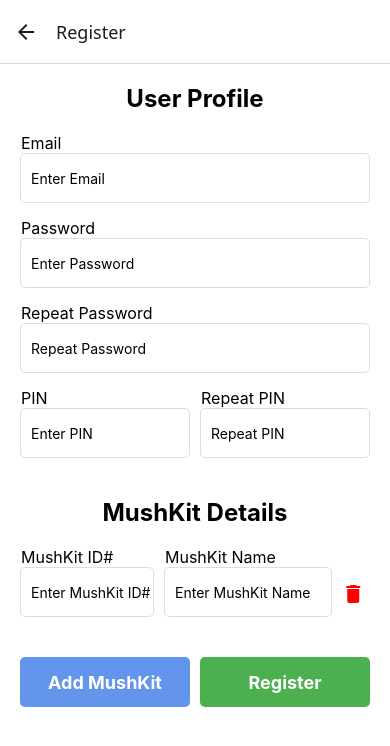
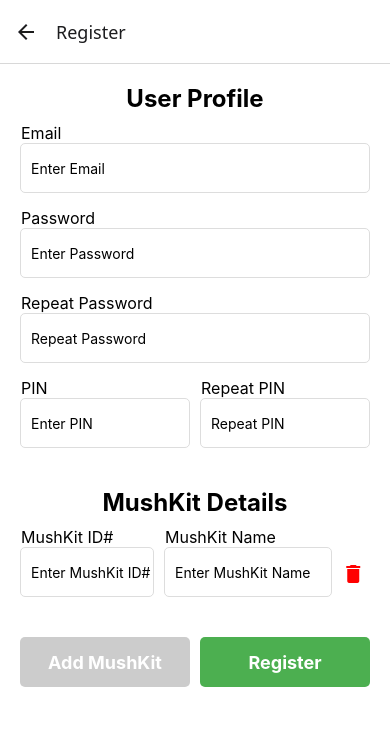
Before and after one commit to HelaenaCambel/MushKitApp, a React Native app: screen /Register in a window 390 px wide. Shown: the top 746 px of the page. Built offline with nearby package versions, Linux system fonts and the light colour scheme.

Commit message:
Delete Icon

```diff
--- a/src/screens/RegUserScreen.js
+++ b/src/screens/RegUserScreen.js
@@ -12,8 +12,22 @@ const RegUserScreen = () => {
     const [confirmPassword, setConfirmPassword] = useState('');
     const [pin, setPin] = useState('');
     const [confirmPin, setConfirmPin] = useState('');
+
     const [kitID, setKitID] = useState('');
     const [kitName, setKitName] = useState('');
+    const [mushKits, setMushKits] = useState([]);
+
+    const handleAddMushKit = () => {
+        if (!kitID || !kitName) return;
+
+        setMushKits(prev => [...prev, { kitID, kitName }]);
+        setKitID('');
+        setKitName('');
+    };
+
+    const handleDeleteKit = (index) => {
+        setMushKits(prev => prev.filter((_, i) => i !== index));
+    };
 
     const handleRegister = async () => {
         if (password !== confirmPassword) {
@@ -27,15 +41,8 @@ const RegUserScreen = () => {
         }
 
         try {
-            await createUserWithEmailAndPassword(auth, email, password, pin);
-
-            await setDoc(doc(db, "users", email), {
-                email,
-                password,
-                pin,
-                kitID,
-                kitName,
-            });
+            await createUserWithEmailAndPassword(auth, email, password);
+            await setDoc(doc(db, "users", email), { email, password, pin, mushKits });
 
             Alert.alert('User registered successfully!');
             setEmail('');
@@ -45,6 +52,7 @@ const RegUserScreen = () => {
             setConfirmPin('');
             setKitID('');
             setKitName('');
+            setMushKits([]);
         } catch (error) {
             console.error(error);
             Alert.alert('Registration failed', error.message);
@@ -56,78 +64,51 @@ const RegUserScreen = () => {
             <Text style={RegUserStyle.header}>User Profile</Text>
 
             <Text style={RegUserStyle.title}>Email</Text>
-            <TextInput
-                style={RegUserStyle.input}
-                placeholder="Enter Email"
-                value={email}
-                onChangeText={setEmail}
-            />
-
+            <TextInput style={RegUserStyle.input} placeholder="Enter Email" value={email} onChangeText={setEmail} />
             <Text style={RegUserStyle.title}>Password</Text>
-            <TextInput
-                style={RegUserStyle.input}
-                placeholder="Enter Password"
-                secureTextEntry
-                value={password}
-                onChangeText={setPassword}
-            />
-
+            <TextInput style={RegUserStyle.input} placeholder="Enter Password" secureTextEntry value={password} onChangeText={setPassword} />
             <Text style={RegUserStyle.title}>Repeat Password</Text>
-            <TextInput
-                style={RegUserStyle.input}
-                placeholder="Repeat Password"
-                secureTextEntry
-                value={confirmPassword}
-                onChangeText={setConfirmPassword}
-            />
+            <TextInput style={RegUserStyle.input} placeholder="Repeat Password" secureTextEntry value={confirmPassword} onChangeText={setConfirmPassword} />
 
             <View style={RegUserStyle.PINContainer}>
                 <View style={RegUserStyle.rowPIN}>
                     <Text style={RegUserStyle.title}>PIN</Text>
-                    <TextInput
-                        style={RegUserStyle.input}
-                        placeholder="Enter PIN"
-                        secureTextEntry
-                        value={pin}
-                        onChangeText={setPin}
-                    />
+                    <TextInput style={RegUserStyle.input} placeholder="Enter PIN" secureTextEntry value={pin} onChangeText={setPin} />
                 </View>
-
                 <View style={RegUserStyle.rowRepeatPIN}>
                     <Text style={RegUserStyle.title}>Repeat PIN</Text>
-                    <TextInput
-                        style={RegUserStyle.input}
-                        placeholder="Repeat PIN"
-                        secureTextEntry
-                        value={confirmPin}
-                        onChangeText={setConfirmPin}
-                    />
+                    <TextInput style={RegUserStyle.input} placeholder="Repeat PIN" secureTextEntry value={confirmPin} onChangeText={setConfirmPin} />
                 </View>
             </View>
 
             <Text style={RegUserStyle.header}>MushKit Details</Text>
+            {mushKits.map((kit, index) => (
+                <View style={RegUserStyle.KitContainer} key={index}>
+                    <View style={RegUserStyle.rowKitID}>
+                        <Text style={RegUserStyle.title}>MushKit ID#</Text>
+                        <TextInput style={RegUserStyle.input} value={kit.kitID} editable={false} />
+                    </View>
+                    <View style={RegUserStyle.rowKitName}>
+                        <Text style={RegUserStyle.title}>MushKit Name</Text>
+                        <TextInput style={RegUserStyle.input} value={kit.kitName} editable={false} />
+                    </View>
+                    <View style={RegUserStyle.rowDelIcon}>
+                        <TouchableOpacity onPress={() => handleDeleteKit(index)}>
+                            <DelIcon name="delete" size={24} color="red" />
+                        </TouchableOpacity>
+                    </View>
+                </View>
+            ))}
 
             <View style={RegUserStyle.KitContainer}>
                 <View style={RegUserStyle.rowKitID}>
                     <Text style={RegUserStyle.title}>MushKit ID#</Text>
-                    <TextInput
-                        style={RegUserStyle.input}
-                        placeholder="Enter MushKit ID#"
-                        value={kitID}
-                        onChangeText={setKitID}
-                    />
+                    <TextInput style={RegUserStyle.input} placeholder="Enter MushKit ID#" value={kitID} onChangeText={setKitID} />
                 </View>
-
                 <View style={RegUserStyle.rowKitName}>
                     <Text style={RegUserStyle.title}>MushKit Name</Text>
-                    <TextInput
-                        style={RegUserStyle.input}
-                        placeholder="Enter MushKit Name"
-                        value={kitName}
-                        onChangeText={setKitName}
-                    />
+                    <TextInput style={RegUserStyle.input} placeholder="Enter MushKit Name" value={kitName} onChangeText={setKitName} />
                 </View>
-
                 <View style={RegUserStyle.rowDelIcon}>
                     <TouchableOpacity onPress={() => setKitName('')}>
                         <DelIcon name="delete" size={24} color="red" />
@@ -136,7 +117,11 @@ const RegUserScreen = () => {
             </View>
 
             <View style={RegUserStyle.rowContainer}>
-                <TouchableOpacity style={[RegUserStyle.AddButton, { flex: 1, marginRight: 5 }]} onPress={handleRegister}>
+                <TouchableOpacity
+                    style={[RegUserStyle.AddButton, { flex: 1, marginRight: 5, backgroundColor: (kitID && kitName) ? '#2196F3' : '#ccc' }]}
+                    onPress={handleAddMushKit}
+                    disabled={!kitID || !kitName}
+                >
                     <Text style={RegUserStyle.buttonText}>Add MushKit</Text>
                 </TouchableOpacity>
 
@@ -144,7 +129,6 @@ const RegUserScreen = () => {
                     <Text style={RegUserStyle.buttonText}>Register</Text>
                 </TouchableOpacity>
             </View>
-
         </View>
     );
 };
--- a/src/styles/RegUserStyles.js
+++ b/src/styles/RegUserStyles.js
@@ -11,7 +11,7 @@ const RegUserStyle = StyleSheet.create({
     header: {
         fontSize: 24,
         fontWeight: 'bold',
-        marginBottom: 20,
+        marginBottom: 10,
     },
     title: {
         fontSize: 16,
```
